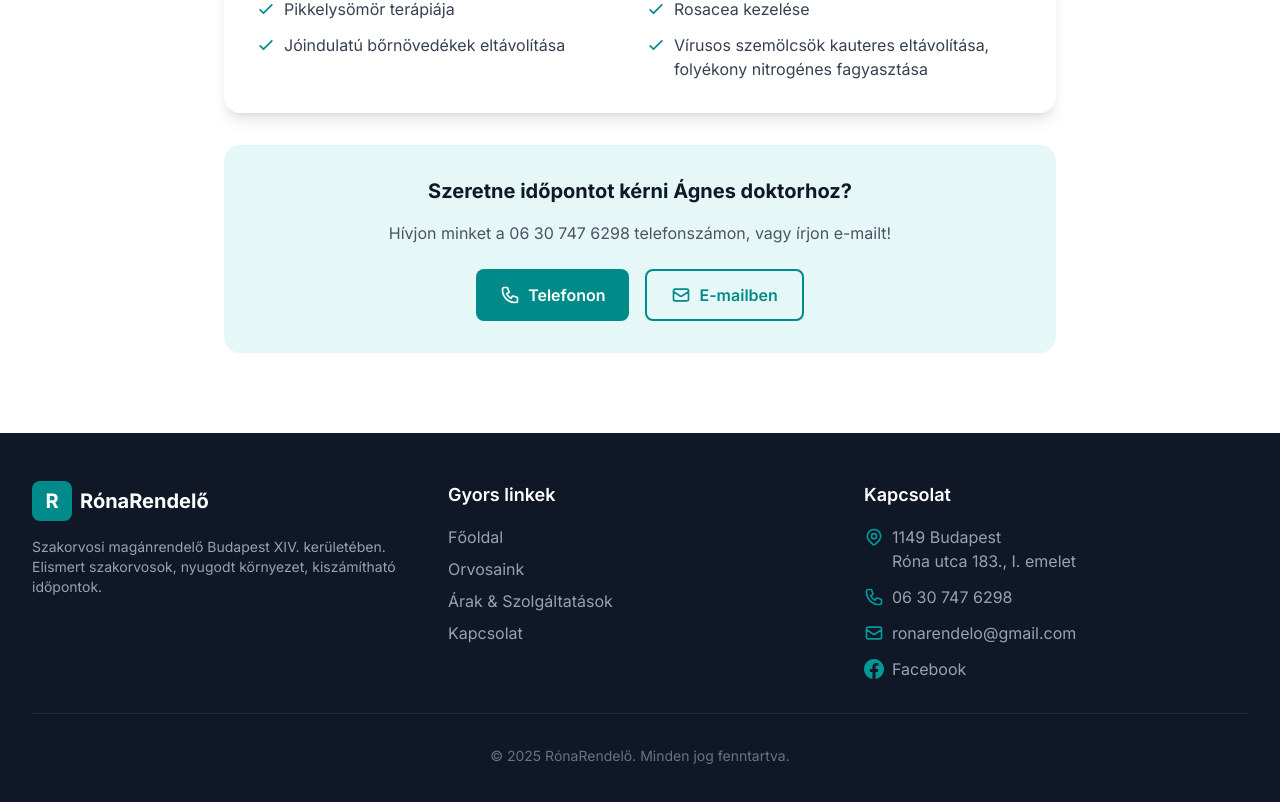
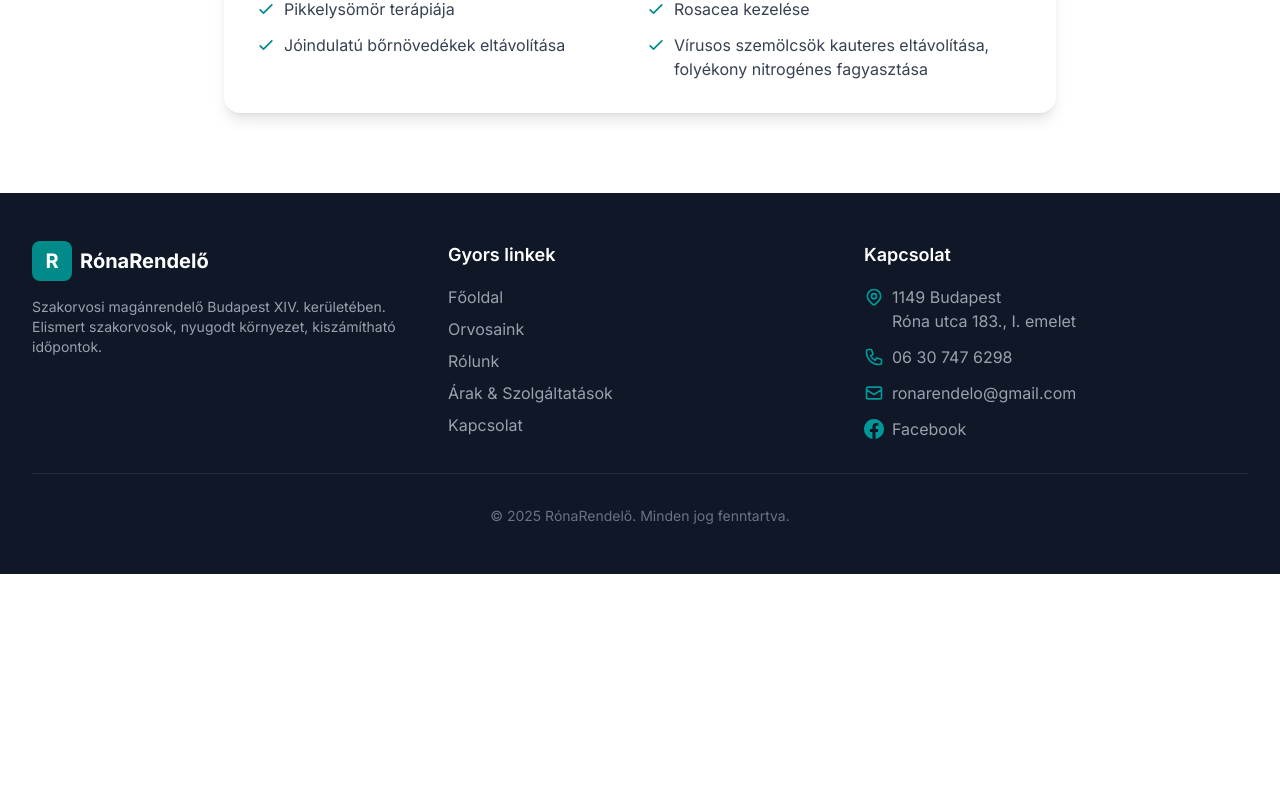
Before and after one commit to krisztajo/rona-static, a Next.js app: page /orvosaink/dr-csitos-agnes in a window 1280 px wide. Shown: the part 1357-2159 px from the top of the page. After the commit the page ends 1931 px from the top, so only its background shows below. Built offline with nearby package versions, Linux system fonts and the light colour scheme.

Commit message:
Remove doctor CTA from details, add Rólunk to footer

```diff
--- a/src/app/orvosaink/[slug]/page.tsx
+++ b/src/app/orvosaink/[slug]/page.tsx
@@ -147,36 +147,6 @@ export default async function DoctorPage({ params }: Props) {
             </ul>
           </div>
         )}
-
-        {/* Contact CTA */}
-        <div className="mt-8 bg-rona-50 rounded-2xl p-8 text-center">
-          <h2 className="text-xl font-bold text-gray-900 mb-4">
-            Szeretne időpontot kérni {doctor.name.split(" ").slice(-1)[0]} doktorhoz?
-          </h2>
-          <p className="text-gray-600 mb-6">
-            Hívjon minket a {contactInfo.phone} telefonszámon, vagy írjon e-mailt!
-          </p>
-          <div className="flex flex-wrap justify-center gap-4">
-            <a
-              href={`tel:${contactInfo.phone.replace(/\s/g, "")}`}
-              className="inline-flex items-center gap-2 bg-rona-600 text-white px-6 py-3 rounded-lg font-semibold hover:bg-rona-700 transition-colors"
-            >
-              <svg className="w-5 h-5" fill="none" stroke="currentColor" viewBox="0 0 24 24">
-                <path strokeLinecap="round" strokeLinejoin="round" strokeWidth={2} d="M3 5a2 2 0 012-2h3.28a1 1 0 01.948.684l1.498 4.493a1 1 0 01-.502 1.21l-2.257 1.13a11.042 11.042 0 005.516 5.516l1.13-2.257a1 1 0 011.21-.502l4.493 1.498a1 1 0 01.684.949V19a2 2 0 01-2 2h-1C9.716 21 3 14.284 3 6V5z" />
-              </svg>
-              Telefonon
-            </a>
-            <a
-              href={`mailto:${contactInfo.email}`}
-              className="inline-flex items-center gap-2 border-2 border-rona-600 text-rona-600 px-6 py-3 rounded-lg font-semibold hover:bg-rona-600 hover:text-white transition-colors"
-            >
-              <svg className="w-5 h-5" fill="none" stroke="currentColor" viewBox="0 0 24 24">
-                <path strokeLinecap="round" strokeLinejoin="round" strokeWidth={2} d="M3 8l7.89 5.26a2 2 0 002.22 0L21 8M5 19h14a2 2 0 002-2V7a2 2 0 00-2-2H5a2 2 0 00-2 2v10a2 2 0 002 2z" />
-              </svg>
-              E-mailben
-            </a>
-          </div>
-        </div>
       </div>
     </div>
   );
--- a/src/components/Footer.tsx
+++ b/src/components/Footer.tsx
@@ -34,6 +34,11 @@ export default function Footer() {
                   Orvosaink
                 </Link>
               </li>
+                <li>
+                  <Link href="/rolunk" className="hover:text-rona-400 transition-colors">
+                    Rólunk
+                  </Link>
+                </li>
               <li>
                 <Link href="/szolgaltatasok" className="hover:text-rona-400 transition-colors">
                   Árak & Szolgáltatások
```
